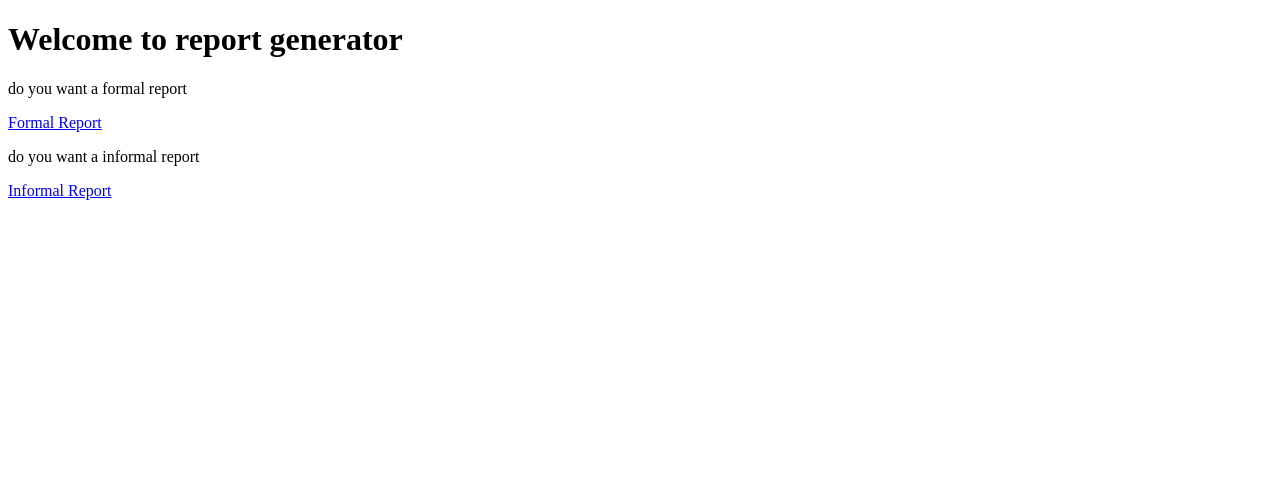
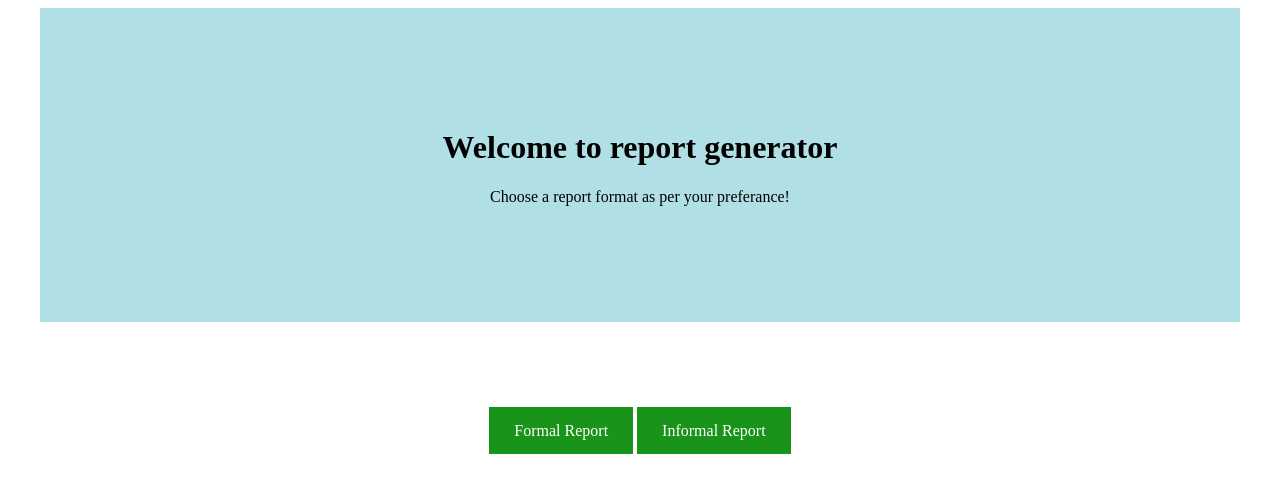
Before and after one commit to jaansirajchrist123/report_generarator, a Django app: page / in a window 1280 px wide. Shown: the top 493 px of the page. Run offline with Django 3.2, Linux system fonts and the light colour scheme.

Commit message:
homepage

```diff
--- a/resume_builder_django/resumesite/templates/homepage.html
+++ b/resume_builder_django/resumesite/templates/homepage.html
@@ -6,11 +6,83 @@
     <meta name="viewport" content="width=device-width, initial-scale=1.0">
     <title>Document</title>
 </head>
+
+<!DOCTYPE html>
+<html>
+<head>
+<meta name="viewport" content="width=device-width, initial-scale=1">
+<meta name="viewport" content="width=device-width, initial-scale=1.0">
+<title>Document</title>
+</head>
+<style>
+
+    h1 {text-align: center;}
+    p {text-align: center;}
+    div {text-align: center;}
+
+
+
+    body {
+        gradient {
+            height: 200px;
+            background-color: #cccccc;
+            background-image: linear-gradient(powderblue, pink, white);
+        }
+      }
+
+.content {
+  max-width: 1000px;
+  margin: auto;
+  top: 60px;
+  background: powderblue;
+  padding: 100px;
+
+
+}
+
+
+
+</style>
+</head>
 <body>
+
+
+
+
+<div class="content">
     <h1>Welcome to report generator</h1>
-    <p>do you want a formal report</p>
-    <a href="{% url 'formal' %}" class="btn btn-primary">Formal Report</a>
-    <p>do you want a informal report</p>
-    <a href="{% url 'info' %}" class="btn btn-primary">Informal Report</a>
-</body>
-</html>
+    <p>Choose a report format as per your preferance!</p>
+</div>
+
+  </div>
+
+
+  <div class="container">
+    <div class="vertical-center">
+        <a class="fcc-btn" href="{% url 'formal' %}">Formal Report</a>
+        <a class="fcc-btn" href="{% url 'info' %}">Informal Report</a>
+     </div>
+  </div>
+
+
+
+  <style>
+
+
+
+    .fcc-btn {
+        background-color: #199319;
+        position: relative;
+        top: 100px;
+        color: white;
+        padding: 15px 25px;
+        text-decoration: none;
+      }
+
+    .fcc-btn:hover {
+        background-color: #223094;
+      }
+
+
+
+  </style>
--- a/resume_builder_django/resumesite/templates/info.html
+++ b/resume_builder_django/resumesite/templates/info.html
@@ -10,7 +10,7 @@
     {% load static %}
     <link rel="stylesheet" href="https://stackpath.bootstrapcdn.com/bootstrap/4.4.1/css/bootstrap.min.css" integrity="sha384-Vkoo8x4CGsO3+Hhxv8T/Q5PaXtkKtu6ug5TOeNV6gBiFeWPGFN9MuhOf23Q9Ifjh" crossorigin="anonymous">
 </head>
-<body style="padding:20px;">
+<body style="padding:30px;">
     <h1 class="mt-2" style="text-align:center;font-weight:bolder;color:steelblue;">Welcome to report generator</h1>
     <hr class="mt-0 mb-4">
 
```
Also changed, not shown: resume_builder_django/resumesite/templates/bg.png (added), 1 other file.
